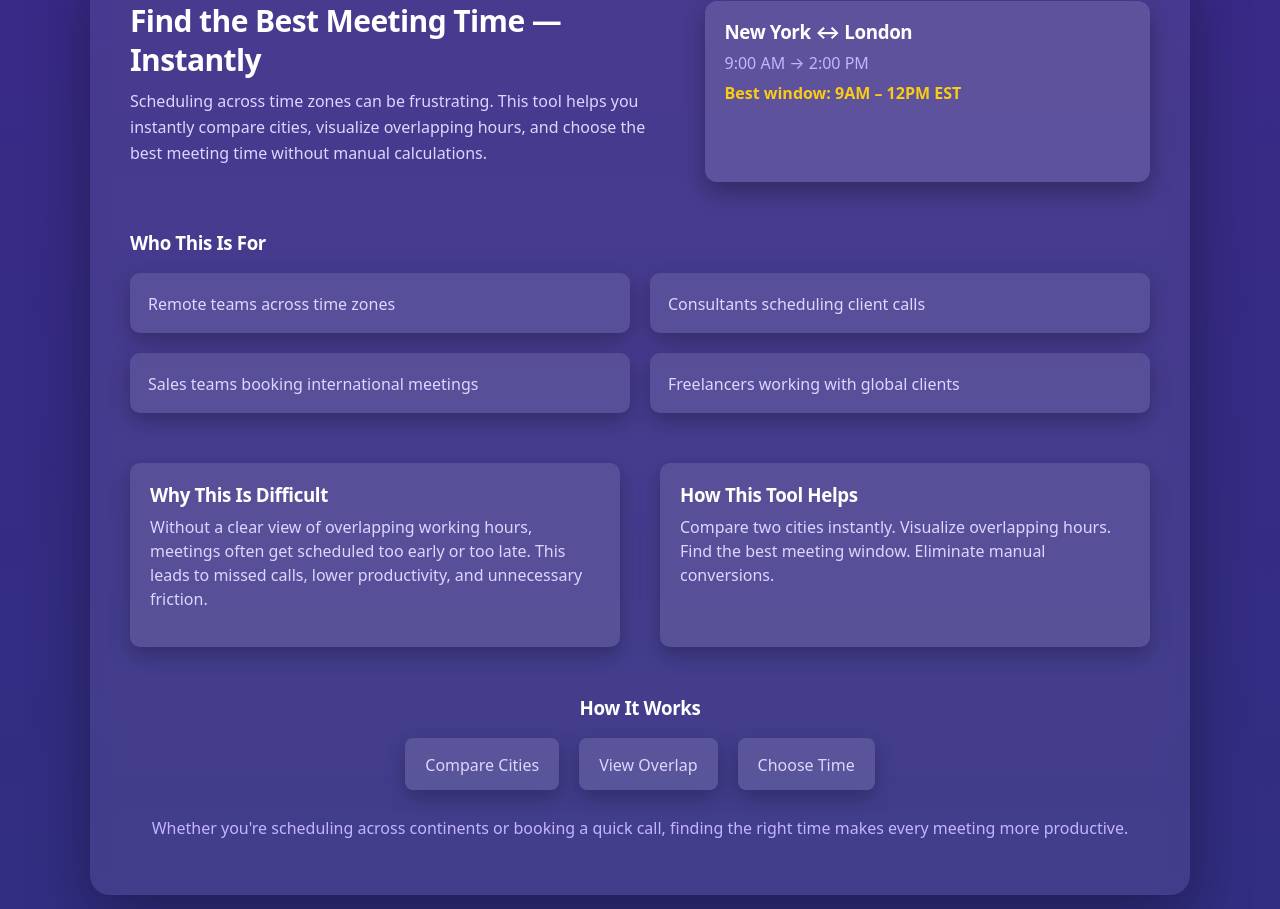
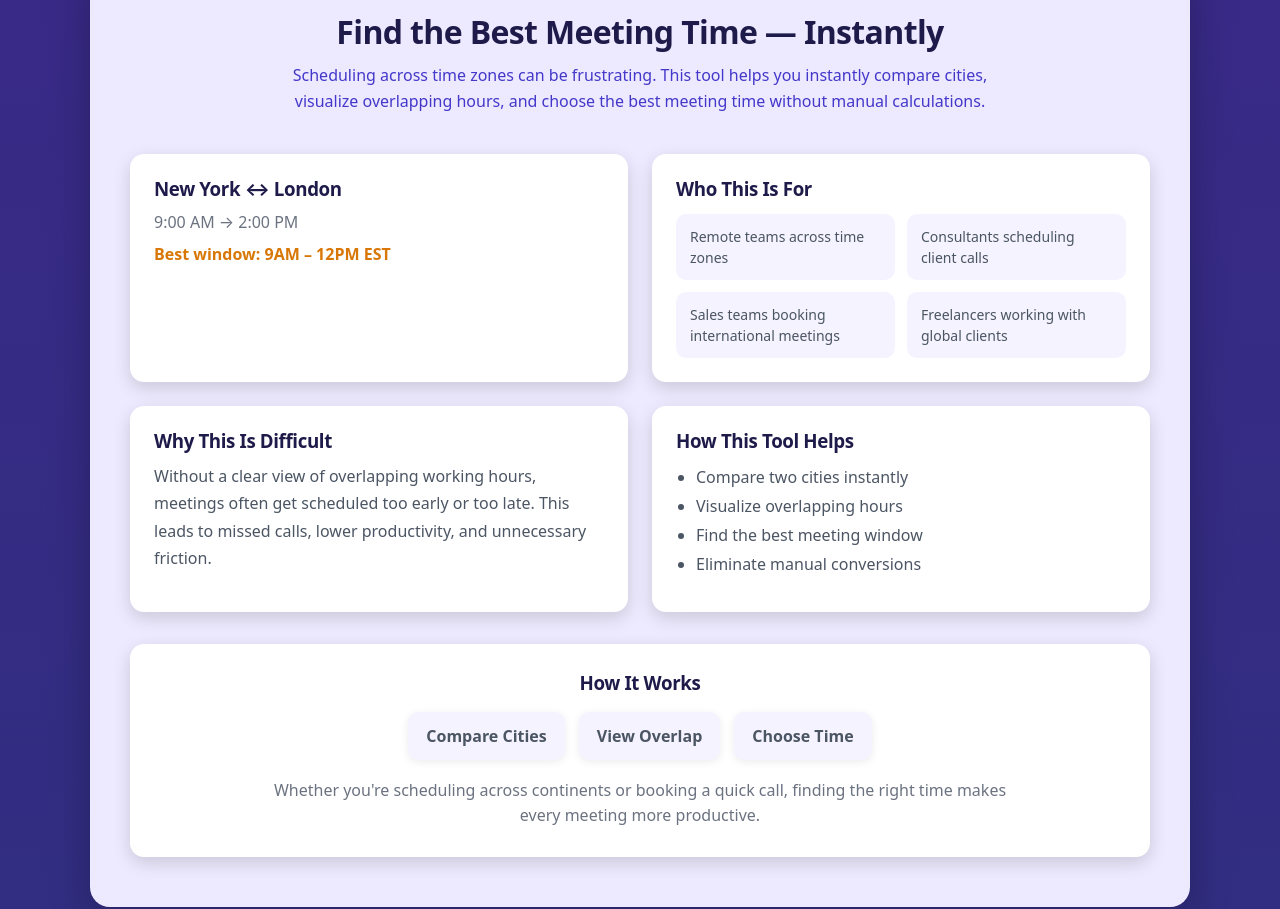
Before and after one commit to techtalk1282/Best-Meeting-Time, a Next.js app: page / in a window 1280 px wide. Shown: the part 2649-3558 px from the top of the page. Built offline with nearby package versions, Linux system fonts and the light colour scheme.

Commit message:
SEO block redesign v2: replace bland container with premium-style light card layout

```diff
--- a/app/page.tsx
+++ b/app/page.tsx
@@ -1,19 +1,20 @@
 /**
  * File: app/page.tsx
- * Version: v2.4 (SEO BLOCK — FULL VISUAL ALIGNMENT FIX)
+ * Version: v2.5 (SEO BLOCK — PREMIUM STYLE LIGHT CARD REBUILD)
  * Date: 2026-04-09
  *
  * PURPOSE:
- * - Convert SEO block to match product UI system
- * - Replace white cards with purple system
- * - Improve depth, cohesion, and polish
+ * - Rebuild the homepage SEO block so it visually matches the upper product sections
+ * - Replace the bland dark-purple block with a light premium-style container
+ * - Keep SEO content intact while improving structure, centering, spacing, and polish
  *
  * SAFE:
- * - No logic touched
- * - No Stripe / ToolPreview changes
+ * - No Stripe logic touched
+ * - No ToolPreviewSection logic touched
+ * - No premium / gating logic touched
  *
  * ROLLBACK:
- * - v2.3
+ * - Revert to v2.4 if needed
  */
 
 import dynamic from "next/dynamic";
@@ -38,7 +39,6 @@ export default function HomePage() {
         premiumFeatures={<PremiumFeaturesSection />}
         bonusFeatures={
           <div style={{ marginTop: "80px", padding: "0 20px" }}>
-
             {/* INTERNAL LINKS */}
             <div style={{ textAlign: "center", marginBottom: "50px", color: "white" }}>
               <h2 style={{ fontSize: "28px", marginBottom: "15px" }}>
@@ -70,66 +70,79 @@ export default function HomePage() {
               style={{
                 maxWidth: "1100px",
                 margin: "0 auto",
-                background: "rgba(255,255,255,0.08)",
+                background: "#ede9fe",
                 borderRadius: "20px",
-                padding: "40px",
-                boxShadow: "0 20px 60px rgba(0,0,0,0.35)",
-                backdropFilter: "blur(10px)",
+                padding: "50px 40px",
+                boxShadow: "0 10px 40px rgba(0,0,0,0.25)",
               }}
             >
+              {/* HEADER */}
+              <div style={{ textAlign: "center", marginBottom: "40px" }}>
+                <h2 style={{ fontSize: "32px", color: "#1e1b4b", marginBottom: "10px" }}>
+                  Find the Best Meeting Time — Instantly
+                </h2>
 
-              {/* HEADER */}
+                <p
+                  style={{
+                    color: "#4338ca",
+                    maxWidth: "720px",
+                    margin: "0 auto",
+                    lineHeight: "1.6",
+                  }}
+                >
+                  Scheduling across time zones can be frustrating. This tool helps you instantly
+                  compare cities, visualize overlapping hours, and choose the best meeting time
+                  without manual calculations.
+                </p>
+              </div>
+
+              {/* TOP ROW */}
               <div
                 style={{
                   display: "grid",
-                  gridTemplateColumns: "1.2fr 1fr",
-                  gap: "40px",
-                  marginBottom: "50px",
+                  gridTemplateColumns: "1fr 1fr",
+                  gap: "24px",
+                  marginBottom: "24px",
                 }}
               >
-                <div>
-                  <h2 style={{ fontSize: "30px", marginBottom: "10px", color: "white" }}>
-                    Find the Best Meeting Time — Instantly
-                  </h2>
+                <div
+                  style={{
+                    background: "white",
+                    borderRadius: "14px",
+                    padding: "24px",
+                    boxShadow: "0 6px 18px rgba(0,0,0,0.14)",
+                  }}
+                >
+                  <h3 style={{ color: "#1e1b4b", marginBottom: "10px" }}>
+                    New York ↔ London
+                  </h3>
 
-                  <p style={{ color: "#ddd6fe", lineHeight: "1.6" }}>
-                    Scheduling across time zones can be frustrating. This tool helps you instantly compare cities, visualize overlapping hours, and choose the best meeting time without manual calculations.
+                  <p style={{ color: "#6b7280", marginBottom: "8px" }}>
+                    9:00 AM → 2:00 PM
+                  </p>
+
+                  <p style={{ color: "#d97706", fontWeight: 700 }}>
+                    Best window: 9AM – 12PM EST
                   </p>
                 </div>
 
                 <div
                   style={{
-                    background: "rgba(255,255,255,0.12)",
-                    borderRadius: "12px",
-                    padding: "20px",
-                    boxShadow: "0 10px 25px rgba(0,0,0,0.3)",
+                    background: "white",
+                    borderRadius: "14px",
+                    padding: "24px",
+                    boxShadow: "0 6px 18px rgba(0,0,0,0.14)",
                   }}
                 >
-                  <h3 style={{ marginBottom: "8px", color: "white" }}>
-                    New York ↔ London
-                  </h3>
-
-                  <p style={{ color: "#c4b5fd", marginBottom: "6px" }}>
-                    9:00 AM → 2:00 PM
-                  </p>
-
-                  <p style={{ color: "#facc15", fontWeight: 600 }}>
-                    Best window: 9AM – 12PM EST
-                  </p>
-                </div>
-              </div>
-
-              {/* USE CASES */}
-              <div style={{ marginBottom: "50px" }}>
-                <h3 style={{ marginBottom: "20px", color: "white" }}>
+                  <h3 style={{ color: "#1e1b4b", marginBottom: "14px" }}>
                     Who This Is For
                   </h3>
 
                   <div
                     style={{
                       display: "grid",
-                    gridTemplateColumns: "repeat(2, 1fr)",
-                    gap: "20px",
+                      gridTemplateColumns: "1fr 1fr",
+                      gap: "12px",
                     }}
                   >
                     {[
@@ -141,11 +154,12 @@ export default function HomePage() {
                       <div
                         key={i}
                         style={{
-                        background: "rgba(255,255,255,0.1)",
-                        padding: "18px",
+                          background: "#f5f3ff",
                           borderRadius: "10px",
-                        boxShadow: "0 8px 20px rgba(0,0,0,0.25)",
-                        color: "#ddd6fe",
+                          padding: "12px 14px",
+                          color: "#4b5563",
+                          fontSize: "14px",
+                          lineHeight: "1.5",
                         }}
                       >
                         {text}
@@ -153,49 +167,75 @@ export default function HomePage() {
                     ))}
                   </div>
                 </div>
+              </div>
 
-              {/* PROBLEM / SOLUTION */}
+              {/* MIDDLE ROW */}
               <div
                 style={{
                   display: "grid",
                   gridTemplateColumns: "1fr 1fr",
-                  gap: "40px",
-                  marginBottom: "50px",
+                  gap: "24px",
+                  marginBottom: "32px",
                 }}
               >
-                {[
-                  {
-                    title: "Why This Is Difficult",
-                    text: "Without a clear view of overlapping working hours, meetings often get scheduled too early or too late. This leads to missed calls, lower productivity, and unnecessary friction.",
-                  },
-                  {
-                    title: "How This Tool Helps",
-                    text: "Compare two cities instantly. Visualize overlapping hours. Find the best meeting window. Eliminate manual conversions.",
-                  },
-                ].map((item, i) => (
                 <div
-                    key={i}
                   style={{
-                      background: "rgba(255,255,255,0.1)",
-                      padding: "20px",
-                      borderRadius: "10px",
-                      boxShadow: "0 8px 20px rgba(0,0,0,0.25)",
+                    background: "white",
+                    borderRadius: "14px",
+                    padding: "24px",
+                    boxShadow: "0 6px 18px rgba(0,0,0,0.14)",
                   }}
                 >
-                    <h3 style={{ marginBottom: "10px", color: "white" }}>
-                      {item.title}
+                  <h3 style={{ color: "#1e1b4b", marginBottom: "12px" }}>
+                    Why This Is Difficult
                   </h3>
 
-                    <p style={{ color: "#ddd6fe" }}>
-                      {item.text}
+                  <p style={{ color: "#4b5563", lineHeight: "1.7" }}>
+                    Without a clear view of overlapping working hours, meetings often get
+                    scheduled too early or too late. This leads to missed calls, lower
+                    productivity, and unnecessary friction.
                   </p>
                 </div>
-                ))}
+
+                <div
+                  style={{
+                    background: "white",
+                    borderRadius: "14px",
+                    padding: "24px",
+                    boxShadow: "0 6px 18px rgba(0,0,0,0.14)",
+                  }}
+                >
+                  <h3 style={{ color: "#1e1b4b", marginBottom: "12px" }}>
+                    How This Tool Helps
+                  </h3>
+
+                  <ul
+                    style={{
+                      color: "#4b5563",
+                      paddingLeft: "20px",
+                      margin: 0,
+                      lineHeight: "1.8",
+                    }}
+                  >
+                    <li>Compare two cities instantly</li>
+                    <li>Visualize overlapping hours</li>
+                    <li>Find the best meeting window</li>
+                    <li>Eliminate manual conversions</li>
+                  </ul>
+                </div>
               </div>
 
-              {/* FLOW */}
-              <div style={{ textAlign: "center" }}>
-                <h3 style={{ marginBottom: "20px", color: "white" }}>
+              {/* BOTTOM FLOW */}
+              <div
+                style={{
+                  background: "white",
+                  borderRadius: "14px",
+                  padding: "28px 24px",
+                  boxShadow: "0 6px 18px rgba(0,0,0,0.14)",
+                  textAlign: "center",
+                }}
+              >
+                <h3 style={{ marginBottom: "18px", color: "#1e1b4b" }}>
                   How It Works
                 </h3>
 
@@ -203,19 +243,21 @@ export default function HomePage() {
                   style={{
                     display: "flex",
                     justifyContent: "center",
-                    gap: "20px",
+                    gap: "14px",
                     flexWrap: "wrap",
+                    marginBottom: "18px",
                   }}
                 >
                   {["Compare Cities", "View Overlap", "Choose Time"].map((step, i) => (
                     <div
                       key={i}
                       style={{
-                        background: "rgba(255,255,255,0.12)",
-                        padding: "14px 20px",
-                        borderRadius: "8px",
-                        boxShadow: "0 8px 20px rgba(0,0,0,0.25)",
-                        color: "#ddd6fe",
+                        background: "#f5f3ff",
+                        padding: "12px 18px",
+                        borderRadius: "10px",
+                        color: "#4b5563",
+                        fontWeight: 600,
+                        boxShadow: "0 2px 8px rgba(0,0,0,0.08)",
                       }}
                     >
                       {step}
@@ -223,11 +265,18 @@ export default function HomePage() {
                   ))}
                 </div>
 
-                <p style={{ marginTop: "25px", color: "#c4b5fd" }}>
-                  Whether you're scheduling across continents or booking a quick call, finding the right time makes every meeting more productive.
+                <p
+                  style={{
+                    color: "#6b7280",
+                    maxWidth: "760px",
+                    margin: "0 auto",
+                    lineHeight: "1.6",
+                  }}
+                >
+                  Whether you're scheduling across continents or booking a quick call, finding
+                  the right time makes every meeting more productive.
                 </p>
               </div>
-
             </div>
           </div>
         }
```
Lines whose indentation alone changed are shown as unchanged.
